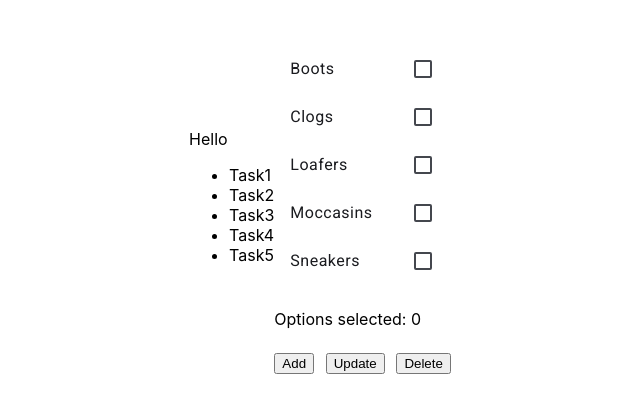
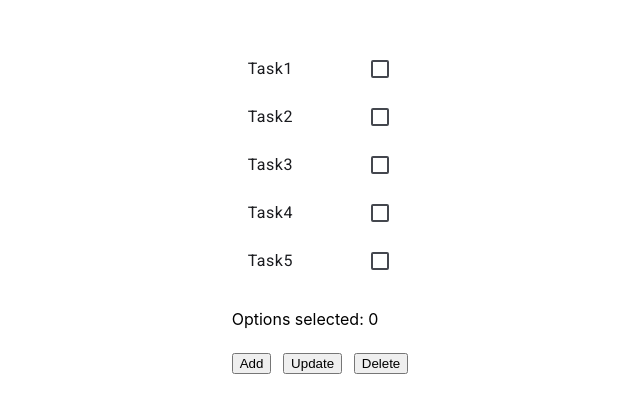
Before and after one commit to Bakhytgul-dev/FrontPortfolio, an Angular app in the folder ToDoList/: page / in a window 1280 px wide. Shown: the part 195-608 px from the top of the page, without its empty margins (320-960 px from the left). Built offline with nearby package versions, Linux system fonts and the light colour scheme.

Commit message:
[todolist] delete ngFor

```diff
--- a/ToDoList/src/app/app.component.html
+++ b/ToDoList/src/app/app.component.html
@@ -168,14 +168,7 @@
 
 <main>
   <div>
-    <div>Hello</div>
-
-    <ul>
-      <li *ngFor="let i of taskList"> {{i.name}}</li>
-    </ul>
-  </div>
-  <div>
-    <app-list/>
+    <app-list [taskList] = 'taskList'/>
     <div class="social-links">
       <button (click)="addTask()">Add</button>
       <button (click)="updateTask($event, 0, { name: 'Task89', id: 89 })">Update</button>
--- a/ToDoList/src/app/app.component.ts
+++ b/ToDoList/src/app/app.component.ts
@@ -1,21 +1,17 @@
 import {
-  afterNextRender,
   Component,
-  HostListener,
-  Inject,
   OnDestroy,
   OnInit,
 } from '@angular/core';
 import { RouterOutlet } from '@angular/router';
 import { taskList as tasks } from '../data.json';
-import { NgFor } from '@angular/common';
 
 import { LocalService } from '../services/local.service';
 import { ListComponent } from './list/list.component';
 
 @Component({
   selector: 'app-root',
-  imports: [RouterOutlet, ListComponent, NgFor],
+  imports: [RouterOutlet, ListComponent],
   templateUrl: './app.component.html',
   styleUrl: './app.component.scss',
 })
--- /dev/null
+++ b/ToDoList/src/app/interfaces/task.interfaces.ts
@@ -0,0 +1,4 @@
+export interface Task {
+    name: string,
+    id: number,
+}
--- a/ToDoList/src/app/list/list.component.html
+++ b/ToDoList/src/app/list/list.component.html
@@ -1,9 +1,9 @@
-<mat-selection-list #shoes>
-    @for (shoe of typesOfShoes; track shoe) {
-    <mat-list-option>{{shoe}}</mat-list-option>
+<mat-selection-list #tasks>
+    @for (task of taskList; track task) {
+    <mat-list-option>{{task.name}}</mat-list-option>
     }
 </mat-selection-list>
 
 <p>
-    Options selected: {{shoes.selectedOptions.selected.length}}
+    Options selected: {{tasks.selectedOptions.selected.length}}
 </p>
--- a/ToDoList/src/app/list/list.component.ts
+++ b/ToDoList/src/app/list/list.component.ts
@@ -1,5 +1,7 @@
-import { Component } from '@angular/core';
+import { Component, Input } from '@angular/core';
 import { MatListModule} from '@angular/material/list';
+
+import { Task } from '../interfaces/task.interfaces';
 
 
 @Component({
@@ -9,5 +11,5 @@ import { MatListModule} from '@angular/material/list';
   styleUrl: './list.component.scss'
 })
 export class ListComponent {
-  typesOfShoes: string[] = ['Boots', 'Clogs', 'Loafers', 'Moccasins', 'Sneakers'];
+  @Input() taskList?: Task [];
 }
```
